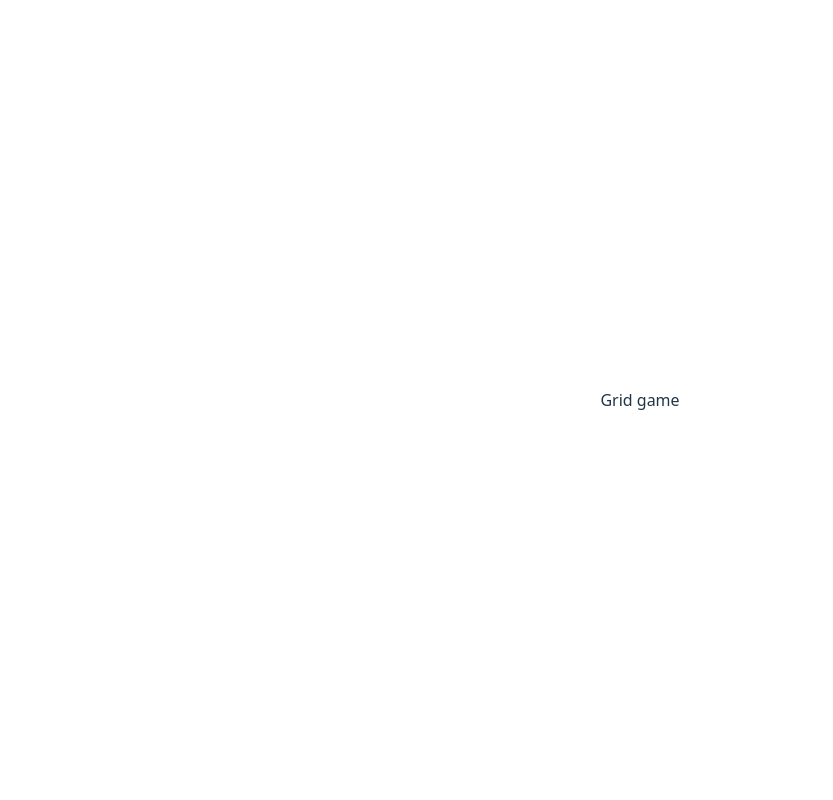
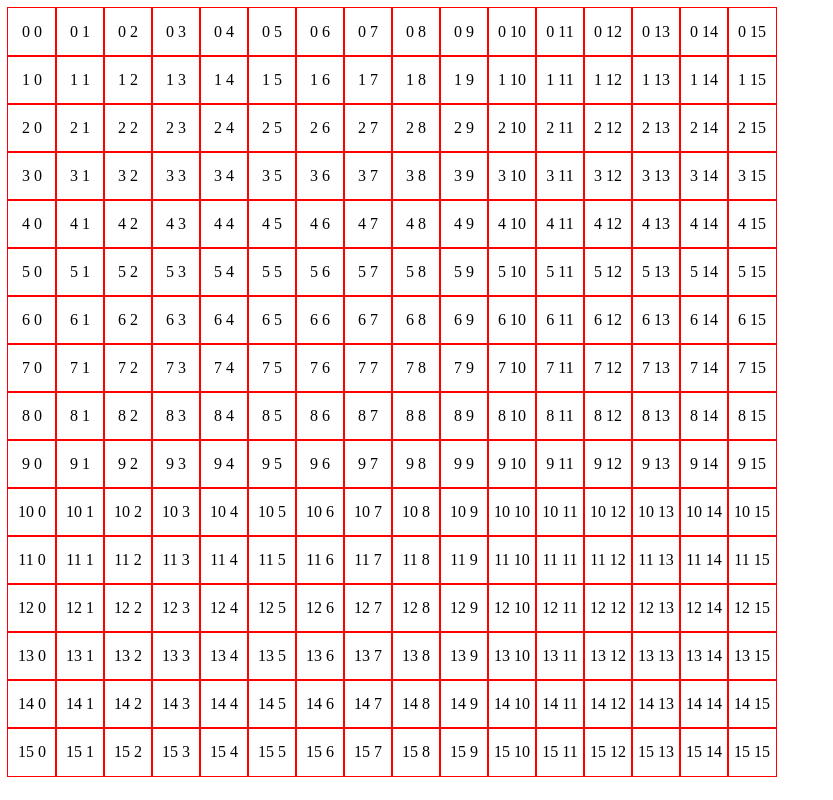
Before and after one commit to shock59/grid, a website built with Vite: page index.html in a window 1280 px wide. Shown: the whole page, without its empty margins (0-833 px from the left). Built offline with nearby package versions, Linux system fonts and the light colour scheme.

Commit message:
Create a grid

```diff
--- a/src/main.ts
+++ b/src/main.ts
@@ -1,3 +1,24 @@
 import "./style.css";
 
-document.querySelector<HTMLDivElement>("#app")!.innerHTML = "Grid game";
+// Create the grid
+const gridDimensions = {
+  width: 16,
+  height: 16,
+};
+const grid = document.createElement("div");
+grid.classList.add("grid");
+for (let rowIndex = 0; rowIndex < gridDimensions.height; rowIndex++) {
+  const row = document.createElement("div");
+  row.classList.add("grid-row");
+
+  for (let columnIndex = 0; columnIndex < gridDimensions.width; columnIndex++) {
+    const cell = document.createElement("div");
+    cell.classList.add("grid-cell");
+    cell.innerHTML = `${rowIndex} ${columnIndex}`;
+    row.appendChild(cell);
+  }
+
+  grid.appendChild(row);
+}
+
+document.querySelector<HTMLDivElement>("#app")!.appendChild(grid);
--- a/src/style.css
+++ b/src/style.css
@@ -1,96 +1,18 @@
-:root {
-  font-family: system-ui, Avenir, Helvetica, Arial, sans-serif;
-  line-height: 1.5;
-  font-weight: 400;
-
-  color-scheme: light dark;
-  color: rgba(255, 255, 255, 0.87);
-  background-color: #242424;
-
-  font-synthesis: none;
-  text-rendering: optimizeLegibility;
-  -webkit-font-smoothing: antialiased;
-  -moz-osx-font-smoothing: grayscale;
+.grid {
+  display: flex;
+  flex-direction: column;
 }
 
-a {
-  font-weight: 500;
-  color: #646cff;
-  text-decoration: inherit;
-}
-a:hover {
-  color: #535bf2;
+.grid-row {
+  display: flex;
+  flex-direction: row;
 }
 
-body {
-  margin: 0;
+.grid-cell {
+  width: 48px;
+  height: 48px;
   display: flex;
-  place-items: center;
-  min-width: 320px;
-  min-height: 100vh;
+  justify-content: center;
+  align-items: center;
+  outline: 1px red solid;
 }
-
-h1 {
-  font-size: 3.2em;
-  line-height: 1.1;
-}
-
-#app {
-  max-width: 1280px;
-  margin: 0 auto;
-  padding: 2rem;
-  text-align: center;
-}
-
-.logo {
-  height: 6em;
-  padding: 1.5em;
-  will-change: filter;
-  transition: filter 300ms;
-}
-.logo:hover {
-  filter: drop-shadow(0 0 2em #646cffaa);
-}
-.logo.vanilla:hover {
-  filter: drop-shadow(0 0 2em #3178c6aa);
-}
-
-.card {
-  padding: 2em;
-}
-
-.read-the-docs {
-  color: #888;
-}
-
-button {
-  border-radius: 8px;
-  border: 1px solid transparent;
-  padding: 0.6em 1.2em;
-  font-size: 1em;
-  font-weight: 500;
-  font-family: inherit;
-  background-color: #1a1a1a;
-  cursor: pointer;
-  transition: border-color 0.25s;
-}
-button:hover {
-  border-color: #646cff;
-}
-button:focus,
-button:focus-visible {
-  outline: 4px auto -webkit-focus-ring-color;
-}
-
-@media (prefers-color-scheme: light) {
-  :root {
-    color: #213547;
-    background-color: #ffffff;
-  }
-  a:hover {
-    color: #747bff;
-  }
-  button {
-    background-color: #f9f9f9;
-  }
-}
```
